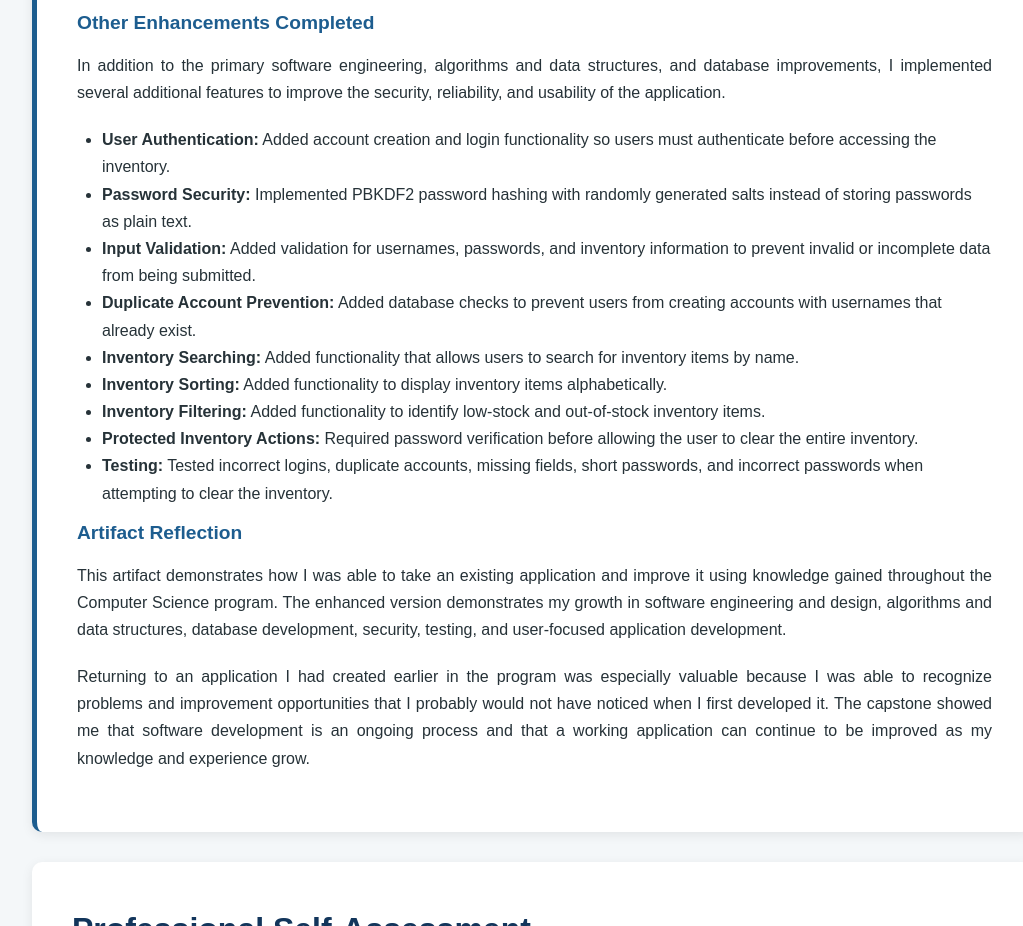
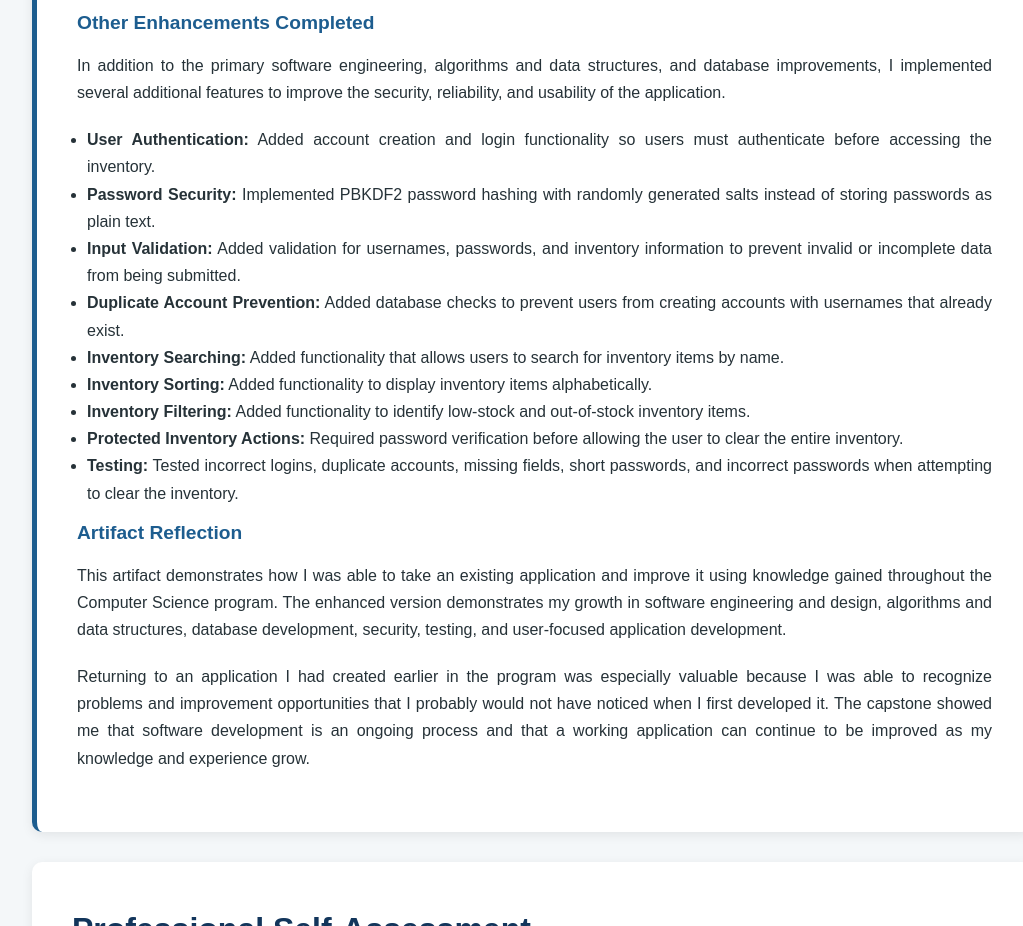
Before and after one commit to lgonzalez-cs/lgonzalez-cs, a plain HTML site: page index.html in a window 1280 px wide. Shown: the part 1740-2666 px from the top of the page, without its empty margins (108-1131 px from the left). Drawn offline with Linux system fonts and the light colour scheme.

Commit message:
Improve artifacts text formatting and spacing

```diff
--- a/style.css
+++ b/style.css
@@ -151,7 +151,8 @@ section p {
 }
 
 #artifacts ul {
-    padding-left: 25px;
+    text-align: justify;
+    padding-left: 10px;
 }
 
 /* =========================================
```
